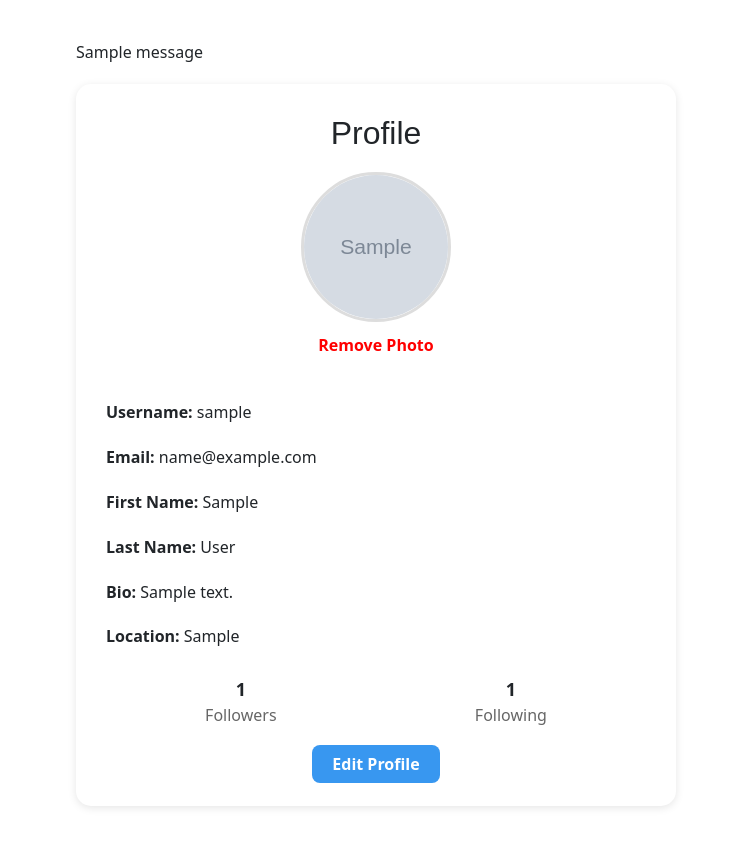
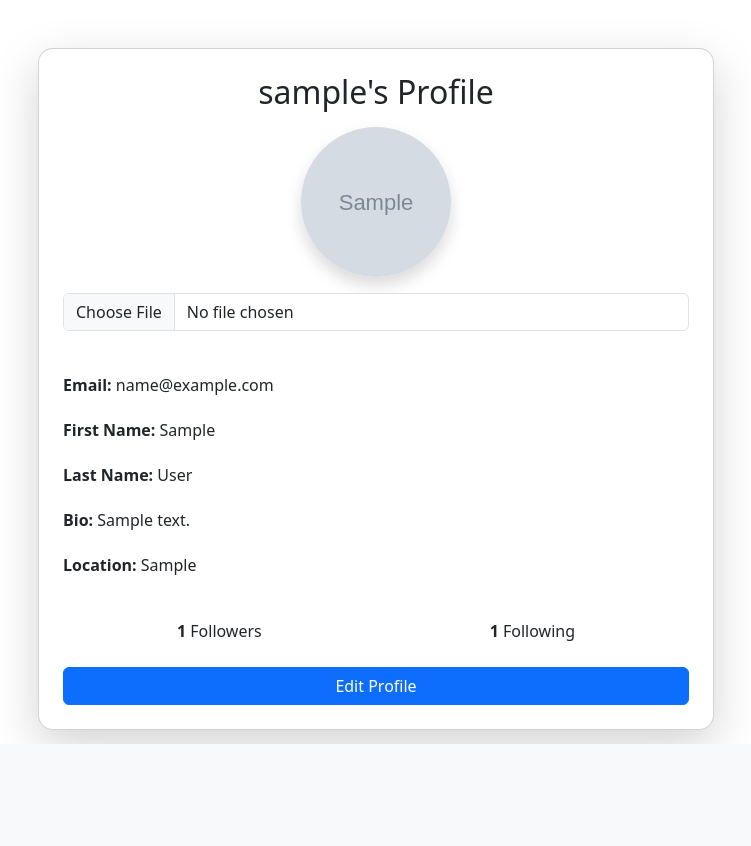
Before and after one commit to 1155-boni/network, a Django app: page /profile/ in a window 1280 px wide. Shown: the part 56-902 px from the top of the page, without its empty margins (264-1015 px from the left). After the commit the page ends 800 px from the top, so only its background shows below. Run offline with Django 5.2, Linux system fonts and the light colour scheme; a user stored in the database is signed in; tables that the repository leaves empty hold one stand-in row (values such as "Sample post"); grey boxes marked "Sample" are stand-in pictures; one stand-in notice (Sample message) is shown; some libraries are stand-ins or nearby versions.

Commit message:
Better profile

```diff
--- a/instafinsta/templates/profile.html
+++ b/instafinsta/templates/profile.html
@@ -4,101 +4,55 @@
 {% block title %}Profile{% endblock %}
 
 {% block content %}
+<div class="container mt-5" style="max-width:700px;">
+  <div class="card shadow-lg p-4 text-center" style="border-radius:15px;">
 
-<div style="max-width:600px; margin:40px auto;">
-    <!-- Messages -->
-    {% if messages %}
-      <div style="max-width:600px; margin-bottom:20px;">
-        {% for message in messages %}
-          <div>
-            {{ message }}
-          </div>
-        {% endfor %}
-      </div>
-    {% endif %}
-
-    <div style="background:white; border-radius:15px; box-shadow:0 2px 8px rgba(0,0,0,0.1); padding:30px; text-align:center;">
-
-        <h2 style="font-family: Arial, sans-serif; margin-bottom:20px;">Profile</h2>
+    <!-- Username -->
+    <h2 class="mb-3">{{ profile.user.username }}'s Profile</h2>
 
     <!-- Profile Picture -->
-        <div style="position:relative; display:inline-block; margin-bottom:20px;">
-            <form method="post" enctype="multipart/form-data">
-                {% csrf_token %}
-                <input type="file" id="fileInput" name="profile_pic" style="display:none;" onchange="this.form.submit();">
-
-                {% if user.profile.profile_pic %}
-                    <label for="fileInput" style="cursor:pointer;">
-                        <img src="{{ user.profile.profile_pic.url }}"
-                             alt="Profile Picture"
+    <div class="mb-3">
+      {% if profile.profile_pic %}
+        <img src="{{ profile.profile_pic.url }}"
+             class="rounded-circle shadow"
              width="150" height="150"
-                             style="object-fit:cover; border-radius:50%; border:3px solid #ddd;">
-                    </label>
+             style="object-fit:cover;">
       {% else %}
-                    <label for="fileInput" style="cursor:pointer;">
-                        <div style="width:150px; height:150px; border-radius:50%; border:2px dashed #aaa; display:flex; align-items:center; justify-content:center; font-size:14px; color:#888;">
-                            Add Photo
+        <div class="rounded-circle bg-light d-flex justify-content-center align-items-center shadow"
+             style="width:150px; height:150px; font-size:14px; color:#888;">
+          No Photo
         </div>
-                    </label>
-                {% endif %}
-            </form>
-
-            {% if user.profile.profile_pic %}
-            <form method="post" action="{% url 'remove_profile_pic' %}"
-                  onsubmit="return confirm('Are you sure you want to remove your profile picture?');"
-                  style="margin-top:10px;">
-                {% csrf_token %}
-                <button type="submit"
-                        style="background:none; border:none; color:red; font-weight:bold; cursor:pointer;">
-                    Remove Photo
-                </button>
-            </form>
       {% endif %}
     </div>
 
-        <!-- User Info -->
-        <div style="text-align:left; margin-top:20px; line-height:1.8;">
-            <p><strong>Username:</strong> {{ user.username }}</p>
-            <p><strong>Email:</strong> {{ user.email }}</p>
-            <p><strong>First Name:</strong> {{ user.first_name }}</p>
-            <p><strong>Last Name:</strong> {{ user.last_name }}</p>
-
-            {% if user.profile.bio %}
-                <p><strong>Bio:</strong> {{ user.profile.bio }}</p>
+    {% if is_owner %}
+    <!-- Change Photo (only for owner) -->
+    <form method="post" enctype="multipart/form-data" class="mb-3">
+      {% csrf_token %}
+      <input type="file" name="profile_pic" class="form-control mb-2" onchange="this.form.submit();">
+    </form>
     {% endif %}
 
-            {% if user.profile.location %}
-                <p><strong>Location:</strong> {{ user.profile.location }}</p>
-            {% endif %}
+    <!-- Profile Info -->
+    <div class="text-start mt-3" style="line-height:1.8;">
+      <p><strong>Email:</strong> {{ profile.user.email }}</p>
+      <p><strong>First Name:</strong> {{ profile.user.first_name }}</p>
+      <p><strong>Last Name:</strong> {{ profile.user.last_name }}</p>
+      <p><strong>Bio:</strong> {{ profile.bio|default:"No bio yet" }}</p>
+      <p><strong>Location:</strong> {{ profile.location|default:"Not set" }}</p>
     </div>
 
     <!-- Followers / Following -->
-        <div style="display:flex; justify-content:space-around; margin:25px 0; text-align:center;">
-            <div>
-                <span style="font-weight:bold; font-size:18px;">{{ followers_count }}</span><br>
-                <span style="color:#666;">Followers</span>
-            </div>
-            <div>
-                <span style="font-weight:bold; font-size:18px;">{{ following_count }}</span><br>
-                <span style="color:#666;">Following</span>
-            </div>
+    <div class="d-flex justify-content-around my-4">
+      <div><strong>{{ followers_count }}</strong> Followers</div>
+      <div><strong>{{ following_count }}</strong> Following</div>
     </div>
 
-        <!-- Edit Button -->
-        <div style="margin-top:20px;">
-            <a href="{% url 'edit_profile' %}"
-               style="background:#3897f0; color:white; padding:8px 20px; border-radius:8px; text-decoration:none; font-weight:bold;">
-               Edit Profile
-            </a>
-        </div>
+    {% if is_owner %}
+      <!-- Edit Button for Owner -->
+      <a href="{% url 'edit_profile' %}" class="btn btn-primary w-100">Edit Profile</a>
+    {% endif %}
 
   </div>
 </div>
-
-<script>
-document.getElementById("fileInput").addEventListener("change", function() {
-    this.form.submit();
-});
-</script>
-
 {% endblock %}
--- a/instafinsta/urls.py
+++ b/instafinsta/urls.py
@@ -14,5 +14,7 @@ urlpatterns = [
     path('profile/remove-pic/', remove_profile_pic, name='remove_profile_pic'),
     path('messages/', inbox, name='inbox'),
     path("messages/<int:user_id>/", views.messages_with, name="messages_with"),
+    path("profile/", views.profile, name="my_profile"),
+    path("profile/<str:username>/", views.profile, name="profile"),
 
 ]
```
Lines whose indentation alone changed are shown as unchanged.
